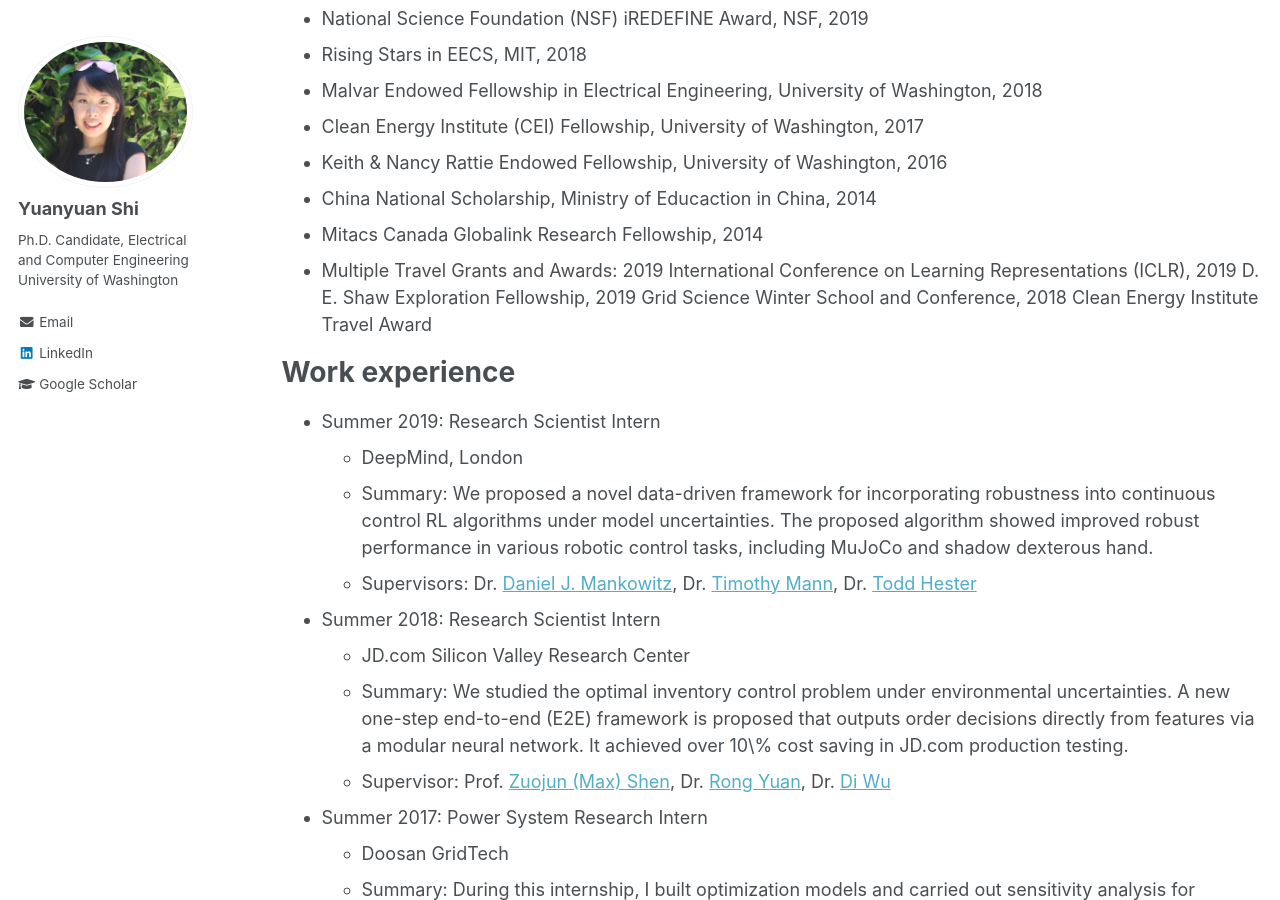
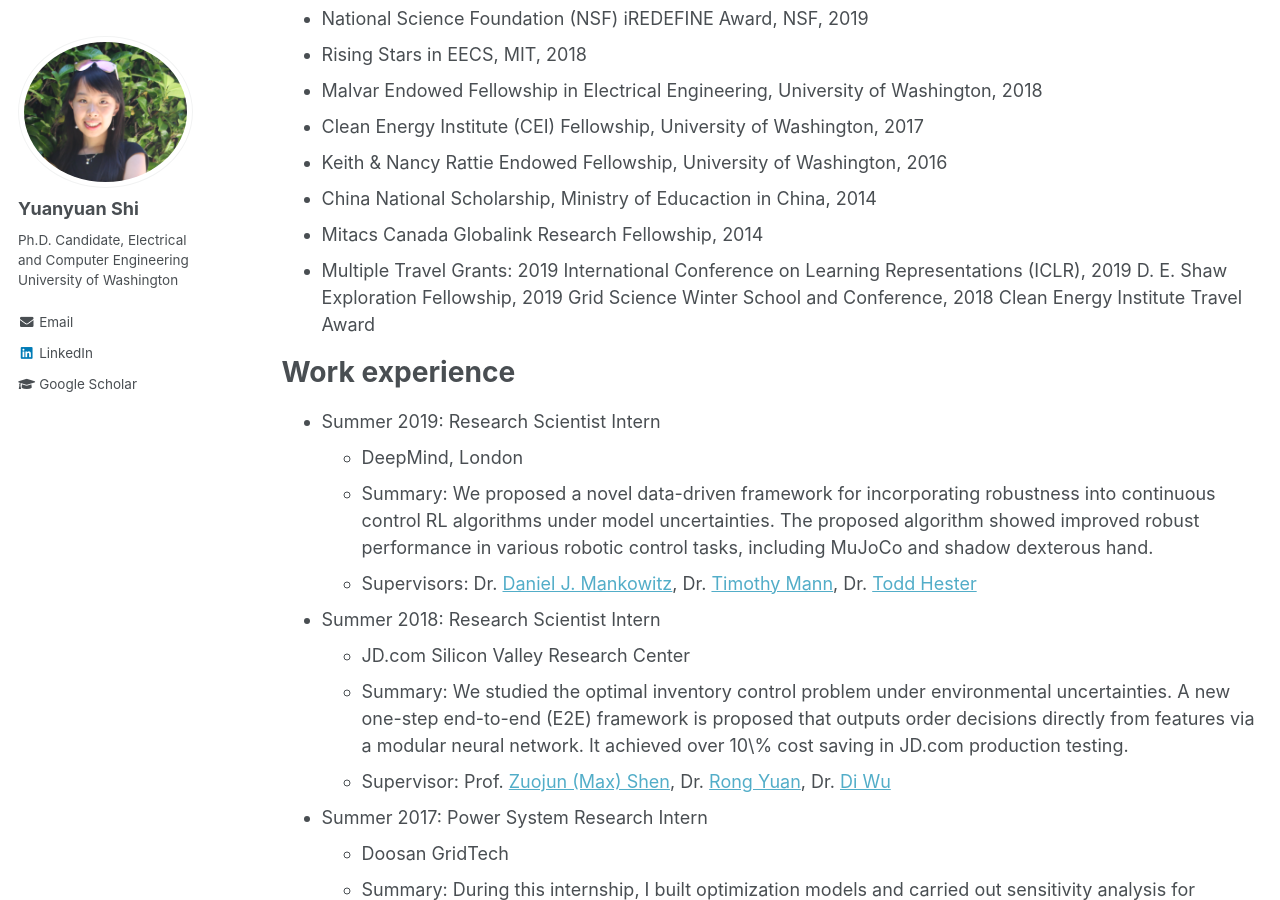
Before and after one commit to Yuanyuan-Shi/website, a Jekyll site: the page built from _pages/cv.md, in a window 1280 px wide and 900 px high, scrolled down 502 px. Built offline with Jekyll 4.4.1, drawn with Linux system fonts in a browser that asks for light colours.

Commit message:
change cv

```diff
--- a/_pages/cv.md
+++ b/_pages/cv.md
@@ -28,7 +28,7 @@ Honors & Awards
 * Keith & Nancy Rattie Endowed Fellowship, University of Washington, 2016
 * China National Scholarship, Ministry of Educaction in China, 2014
 * Mitacs Canada Globalink Research Fellowship, 2014
-* Multiple Travel Grants and Awards: 2019 International Conference on Learning Representations (ICLR), 2019 D. E. Shaw Exploration Fellowship, 2019 Grid Science Winter School and Conference,  2018 Clean Energy Institute Travel Award
+* Multiple Travel Grants: 2019 International Conference on Learning Representations (ICLR), 2019 D. E. Shaw Exploration Fellowship, 2019 Grid Science Winter School and Conference,  2018 Clean Energy Institute Travel Award
 
 Work experience
 ======
```
